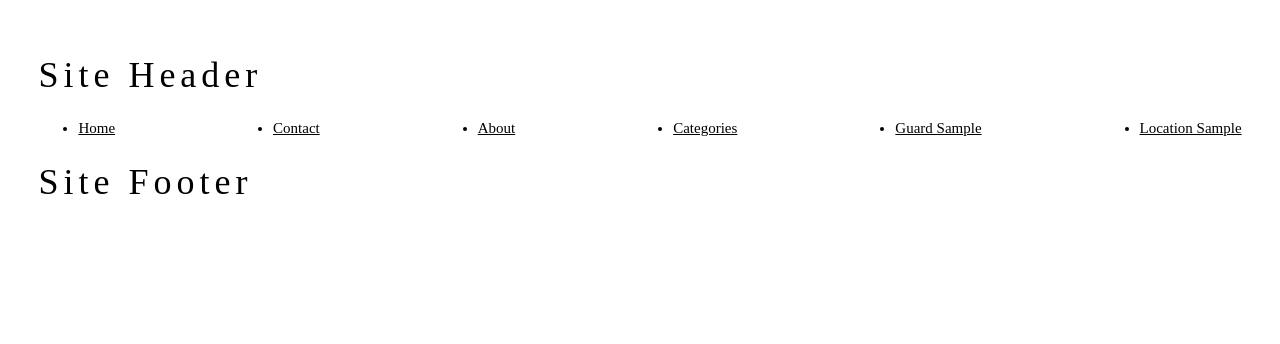
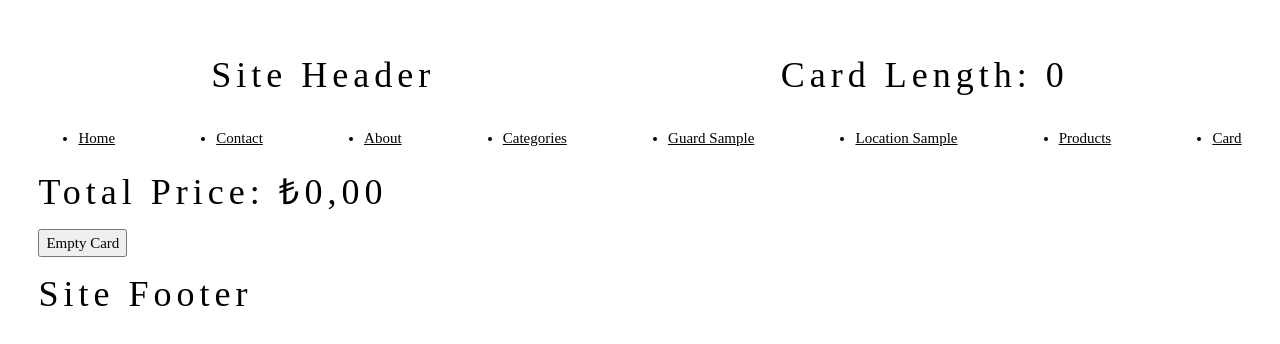
Before and after one commit to b21727283/full-stack-development, a React (Create React App) app in the folder react/my-app/: page /card in a window 1280 px wide. Shown: the top 344 px of the page. Built offline with nearby package versions, Linux system fonts and the light colour scheme.

Commit message:
context sample

```diff
--- a/react/my-app/src/App.js
+++ b/react/my-app/src/App.js
@@ -8,6 +8,10 @@ import ChildSample from "./RouterSample/ChildSample";
 import GuardSample from "./RouterSample/GuardSample";
 import LoginPage from "./RouterSample/LoginPage";
 import LocationSample from "./RouterSample/LocationSample";
+import Products from "./ContextSample/Products";
+import { useContext } from "react";
+import { CardContext } from "./ContextSample/CardContext";
+import Card from "./ContextSample/Card";
 
 
 
@@ -20,6 +24,9 @@ function App() {
   const hello = () => {
     alert('Hello React Props!!')
   }
+
+
+  const {card} = useContext(CardContext)
 
 
 
@@ -60,7 +67,17 @@ function App() {
 
       <SupplierList/>*/}
 
+
+
+      <div style={{display:'flex', justifyContent: 'space-around'}}>
+
       <h1>Site Header</h1>
+      <h1>Card Length:  {card.length}</h1>
+
+
+      </div>
+
+
 
       <ul style={{display:'flex', justifyContent: 'space-between'}}>
 
@@ -70,6 +87,8 @@ function App() {
         <li><Link to='/categories'>Categories</Link></li>
         <li><Link to='/guardsample'>Guard Sample</Link></li>
         <li><Link to='/location'>Location Sample</Link></li>
+        <li><Link to='/products'>Products</Link></li>
+        <li><Link to='/card'>Card</Link></li>
 
 
 
@@ -91,6 +110,8 @@ function App() {
         </Route>
 
         <Route path="/location" element={<LocationSample/>}></Route>
+        <Route path="/products" element={<Products/>}></Route>
+        <Route path="/card" element={<Card/>}></Route>
 
 
       </Routes>
--- /dev/null
+++ b/react/my-app/src/ContextSample/Card.jsx
@@ -0,0 +1,93 @@
+import { element } from 'prop-types'
+import React from 'react'
+import { useContext } from 'react'
+import { CardContext } from './CardContext'
+
+function Card() {
+
+  const {card, setcard} = useContext(CardContext)
+
+
+  const emptyCard = () =>{
+
+    setcard([])
+  }
+
+  const removeProduct = (id) => {
+
+    let cardItems = card.filter(q => q.id != id)
+
+    setcard([...cardItems])
+
+
+  }
+
+  // Create our number formatter.
+  var formatter = new Intl.NumberFormat('tr-TR', {
+    style: 'currency',
+    currency: 'TRY',
+
+    // These options are needed to round to whole numbers if that's what you want.
+    //minimumFractionDigits: 0, // (this suffices for whole numbers, but will print 2500.10 as $2,500.1)
+    //maximumFractionDigits: 0, // (causes 2500.99 to be printed as $2,501)
+  });
+
+  const totalPriceCal = () =>{
+    let total = 0;
+
+
+    card.forEach(element => {
+
+      total = total + (element.quantity * element.unitPrice);
+    })
+
+
+    return formatter.format(total)
+
+
+
+  }
+
+
+
+  return (
+    <>
+
+    <h1>Total Price: {totalPriceCal()}</h1>
+
+
+    <button onClick={() => emptyCard()}>Empty Card</button>
+
+    {
+
+      card && card.map((item, key) => {
+
+        return  <div style={{display: 'flex'}}>
+
+              <li>
+
+              {item.name} / {item.unitPrice.toFixed(2)} * {item.quantity} = {(item.quantity * item.unitPrice).toFixed(2)}
+
+
+              <button onClick={() => removeProduct(item.id)}>Remove Product</button>
+
+
+              </li>
+
+        </ div>
+
+
+
+      })
+
+
+    }
+
+
+
+
+    </>
+  )
+}
+
+export default Card
--- /dev/null
+++ b/react/my-app/src/ContextSample/CardContext.jsx
@@ -0,0 +1,19 @@
+import { createContext, useState } from "react";
+
+
+// öncelikle boş bir context oluştrduk
+export const CardContext = createContext(null);
+
+// sarmanlayıcı
+export const CardProvider = ({children}) => {
+
+
+    // global state
+
+    const[card, setcard] =useState([]);
+
+
+    return <CardContext.Provider value={{card, setcard}}>{children}</CardContext.Provider>
+
+
+}
--- /dev/null
+++ b/react/my-app/src/ContextSample/Products.js
@@ -0,0 +1,96 @@
+import axios from 'axios'
+import React, { useContext } from 'react'
+import { useEffect } from 'react'
+import { useState } from 'react'
+import { CardContext } from './CardContext'
+
+function Products() {
+
+  const [products, setproducts] = useState([])
+
+  useEffect(() => {
+
+    axios.get('https://northwind.vercel.app/api/products')
+    .then(res => setproducts(res.data));
+
+  }, [])
+
+  // GLOBAL SATATE'e yani CONTEXT'e bağlanıyoruz!
+
+
+  const {card, setcard} = useContext(CardContext)
+
+  const addToCard = (item) => {
+
+    // ürünü sepete ekle
+
+    // İlk önce sepette ürün var mı yok mu diye bak
+
+
+    let product = card.find(q => q.id == item.id);
+
+
+    if(product){
+
+      product.quantity =  product.quantity + 1
+
+      setcard([...card])
+
+
+    }else{
+
+      let newCardItem = {
+
+        id: item.id,
+        name: item.name,
+        unitPrice: item.unitPrice,
+        quantity: 1
+
+
+      }
+
+      setcard([...card, newCardItem])
+
+
+    }
+
+
+
+
+
+  }
+
+
+
+  return (
+    <>
+
+      <ul>
+
+        {
+          products && products.map((item,key) => {
+
+            return <>
+
+              <li key={key}>{item.name}</li>
+              <button onClick={() => addToCard(item)}>Add to Card</button>
+
+
+            </>
+          })
+
+
+
+        }
+
+
+
+
+      </ul>
+
+
+    </>
+  )
+}
+
+export default Products
--- a/react/my-app/src/index.js
+++ b/react/my-app/src/index.js
@@ -2,15 +2,23 @@ import React from 'react';
 import ReactDOM from 'react-dom/client';
 import App from './App';
 import { BrowserRouter } from 'react-router-dom';
+import { CardProvider } from './ContextSample/CardContext';
 
 
 const root = ReactDOM.createRoot(document.getElementById('root'));
 root.render(
 
-    <BrowserRouter>
+    <CardProvider>
 
-        <App></App>
+        <BrowserRouter>
 
-    </BrowserRouter>
+            <App></App>
+
+        </BrowserRouter>
+
+
+    </CardProvider>
+
+
 
 );
```
Also changed, not shown: 1 other file (tests, documents, lock files or other folders).
